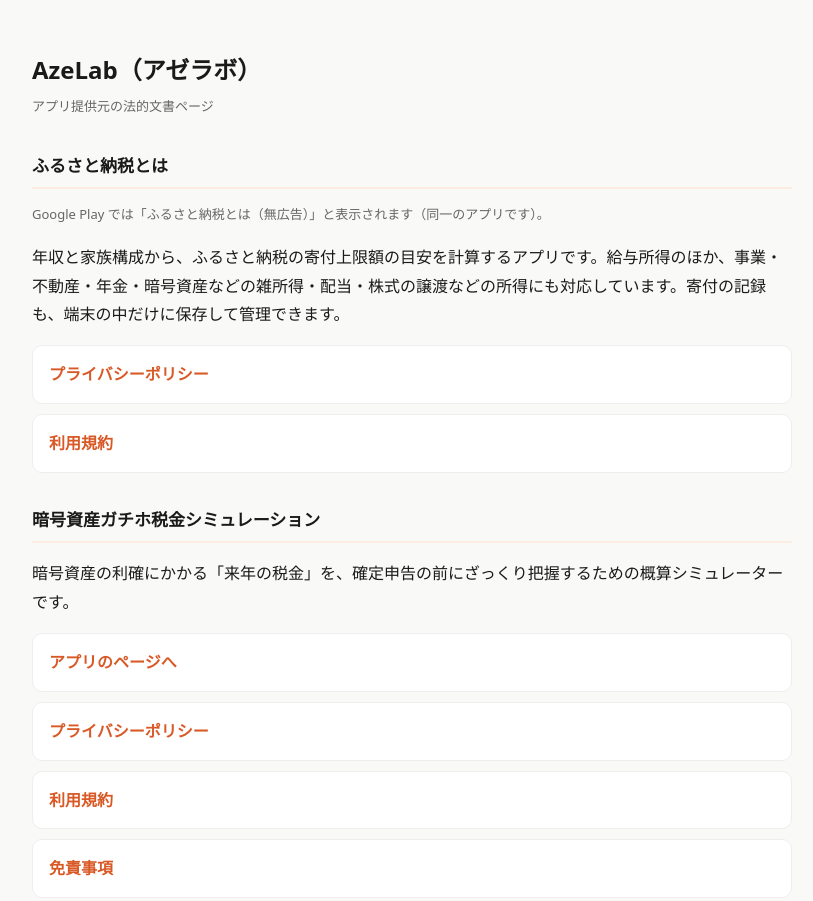
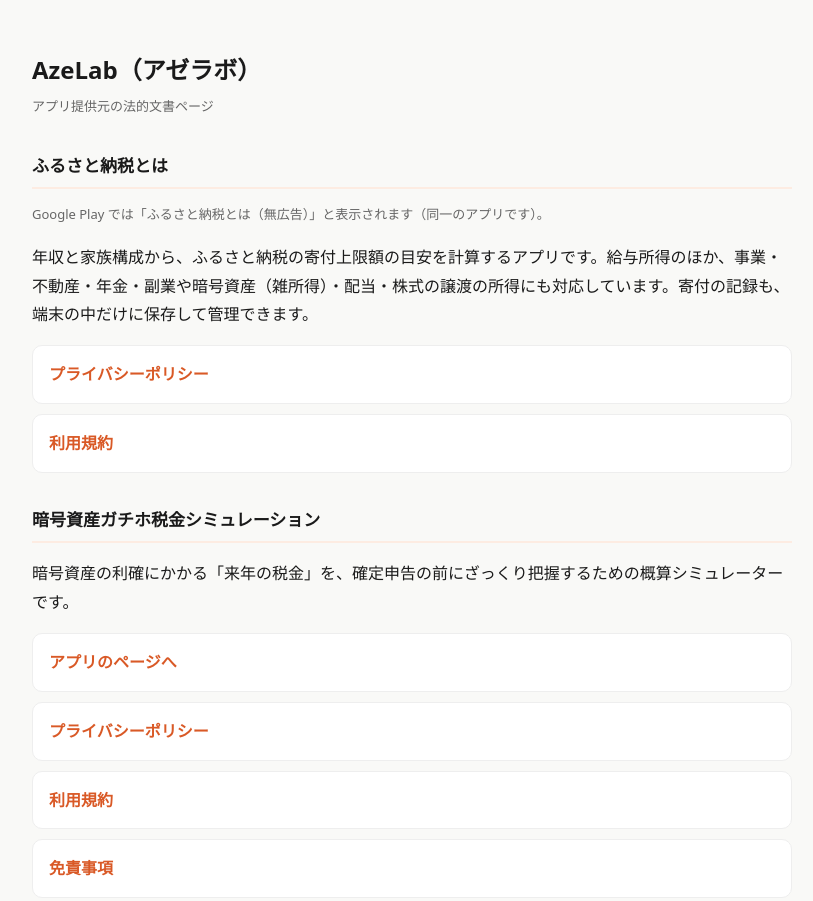
Before and after one commit to AzeLab2026/legal, a plain HTML site: page furusato/index.html in a window 1280 px wide. Shown: the top 901 px of the page, without its empty margins (228-1041 px from the left). Drawn offline with Linux system fonts and the light colour scheme.

Commit message:
紹介ページ: 所得の並びをアプリの説明に合わせる(未公開の手元の枝)

```diff
--- a/furusato/index.html
+++ b/furusato/index.html
@@ -33,7 +33,7 @@
 
   <h2>ふるさと納税とは</h2>
   <p class="meta">Google Play では「ふるさと納税とは（無広告）」と表示されます（同一のアプリです）。</p>
-  <p>年収と家族構成から、ふるさと納税の寄付上限額の目安を計算するアプリです。給与所得のほか、事業・不動産・年金・暗号資産などの雑所得・配当・株式の譲渡などの所得にも対応しています。寄付の記録も、端末の中だけに保存して管理できます。</p>
+  <p>年収と家族構成から、ふるさと納税の寄付上限額の目安を計算するアプリです。給与所得のほか、事業・不動産・年金・副業や暗号資産（雑所得）・配当・株式の譲渡の所得にも対応しています。寄付の記録も、端末の中だけに保存して管理できます。</p>
   <ul class="links">
     <li><a href="./privacy.html">プライバシーポリシー</a></li>
     <li><a href="./terms.html">利用規約</a></li>
```
